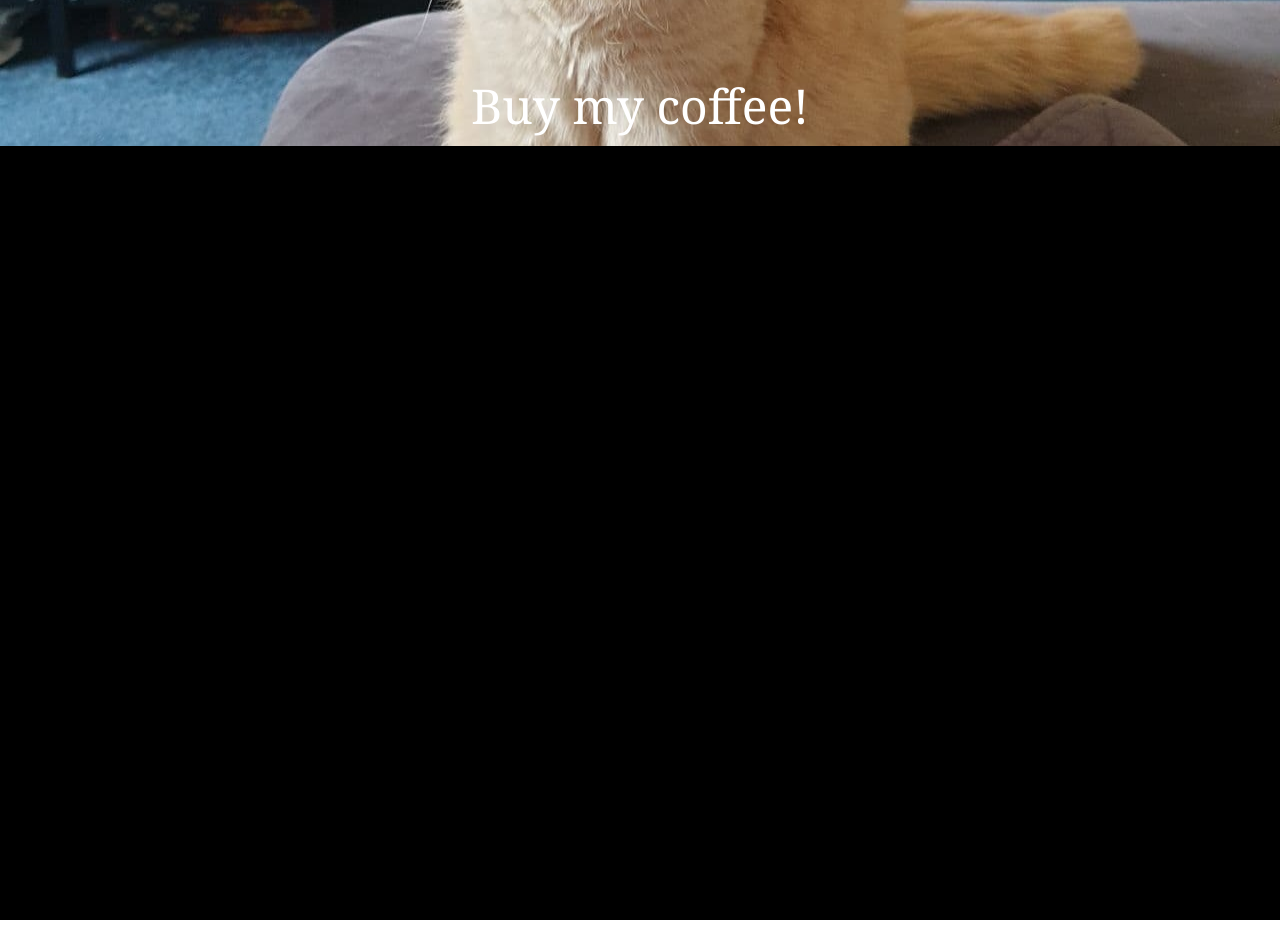
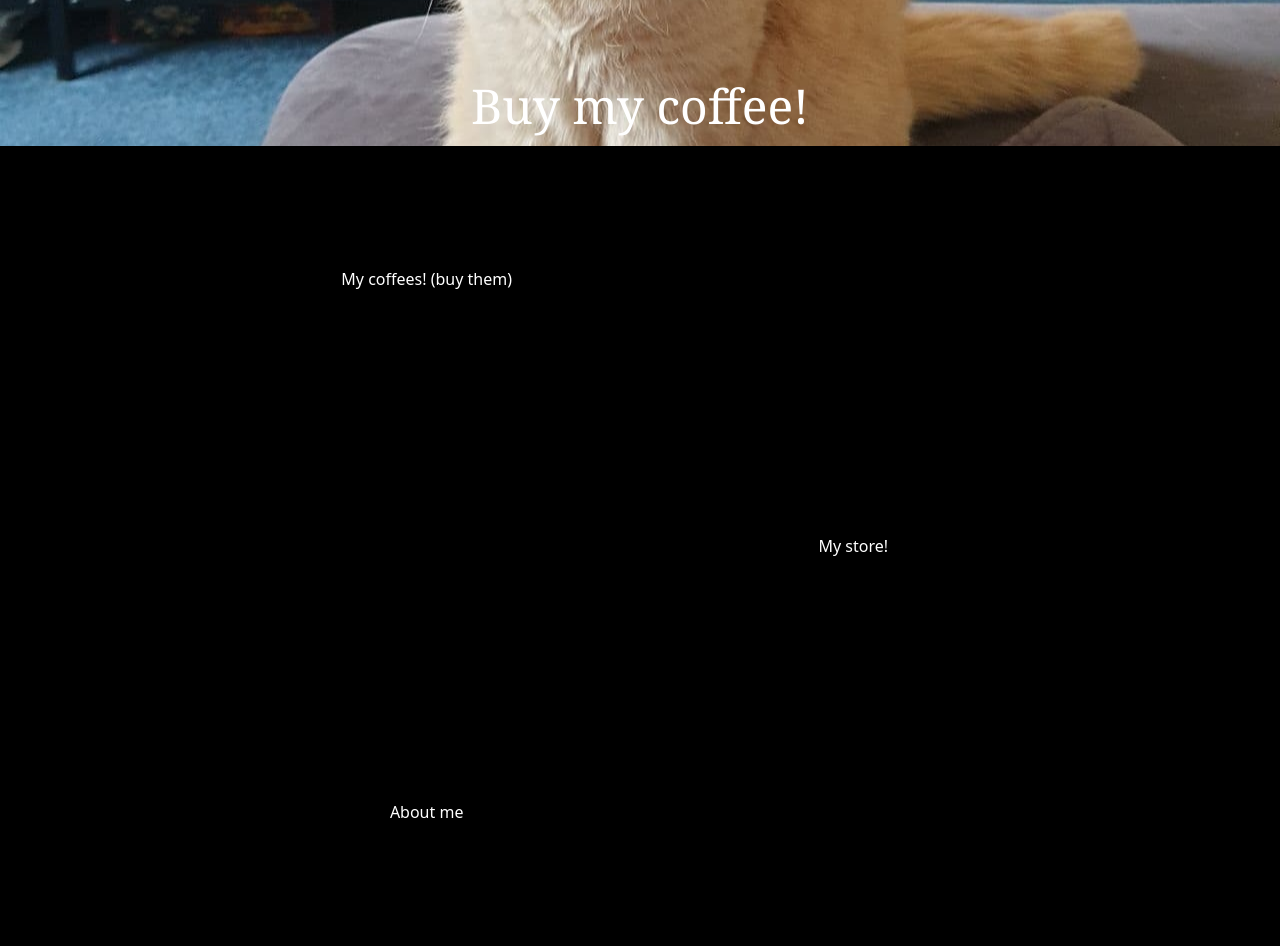
Before and after one commit to ReevePrime/bop, a React (Create React App) app: page / in a window 1280 px wide. Shown: the part 1560-2506 px from the top of the page. Before the commit the page ends 2480 px from the top, so only its background shows below. Built offline with nearby package versions, Linux system fonts and the light colour scheme.

Commit message:
add cards without style for page 3

```diff
--- a/src/components/Home/PageOneContainer.js
+++ b/src/components/Home/PageOneContainer.js
@@ -12,6 +12,7 @@ const PageOneContainer = () => {
           Hi, I'm Nebula.
           My owner says I have too many toys already (the audacity of this human),
           so I decided to open my own store to buy toys with my own money.
+          You should go buy my coffees. You don't want me to be sad do you?
         </div>
       </div>
     </div>
--- a/src/components/Home/PageThree.css
+++ b/src/components/Home/PageThree.css
@@ -2,3 +2,32 @@
   height: 100vh;
   background-color: black;
 }
+
+.Card-container {
+height: 100%;
+display: grid;
+grid-template-columns: 1fr 1fr 1fr;
+grid-template-rows: 1fr 1fr 1fr;
+grid-template-areas:
+"card1 card1 ."
+". card2 card2"
+"card3 card3 .";
+}
+
+.card1 {
+  grid-area: card1;
+}
+.card2 {
+  grid-area: card2;
+}
+.card3 {
+  grid-area: card3;
+}
+
+.p3-card {
+  background: black;
+  color: white;
+  display: flex;
+  justify-content: center;
+  align-items: center;
+}
--- a/src/components/Home/PageThree.js
+++ b/src/components/Home/PageThree.js
@@ -1,11 +1,16 @@
 import React from 'react';
 import "./PageThree.css";
+import PageThreeCard from './PageThreeCard';
 
 
 const PageOne = () => {
   return (
     <div className="PageThree">
-      Hi from PageThree!
+      <div className="Card-container">
+        <PageThreeCard className="p3-card card1" title={"My coffees! (buy them)"} />
+        <PageThreeCard className="p3-card card2" title={"My store!"} />
+        <PageThreeCard className="p3-card card3" title={"About me"} />
+      </div>
     </div>
     );
 }
--- /dev/null
+++ b/src/components/Home/PageThreeCard.js
@@ -0,0 +1,11 @@
+import React, { Component } from 'react';
+
+const PageThreeCard = (props) => {
+  return (
+    <div className={props.className}>
+      {props.title}
+    </div>
+    );
+}
+
+export default PageThreeCard;
--- a/src/components/Home/PageTwo.css
+++ b/src/components/Home/PageTwo.css
@@ -1,5 +1,4 @@
 .PageTwo {
-  height: 110vh;
   background-color: black;
 }
 
@@ -7,7 +6,6 @@
   display: grid;
   position: relative;
   background-color: black;
-  top: 5%;
   margin-bottom: 2%;
   grid-template-columns: repeat(2, 1fr);
   grid-template-rows: repeat(auto-fit, minmax(60vh, auto));
```
